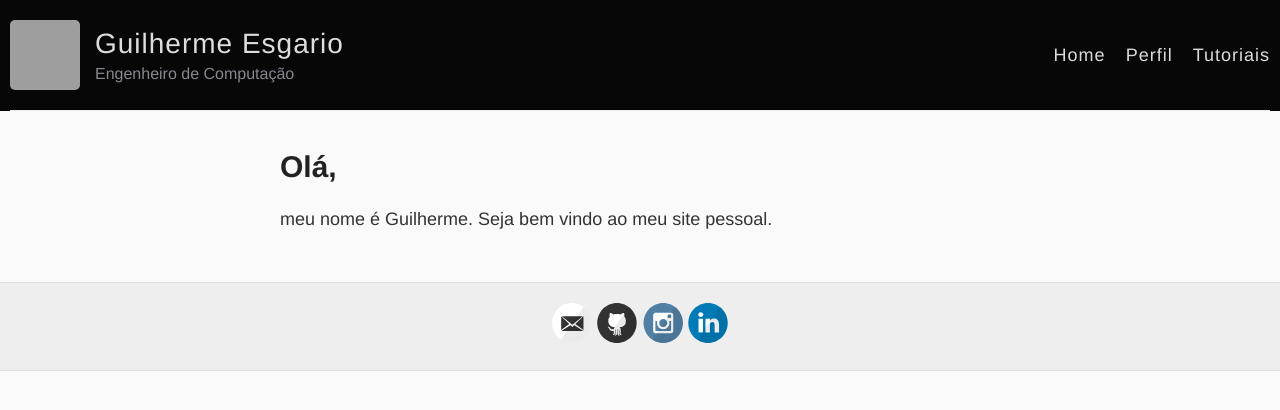
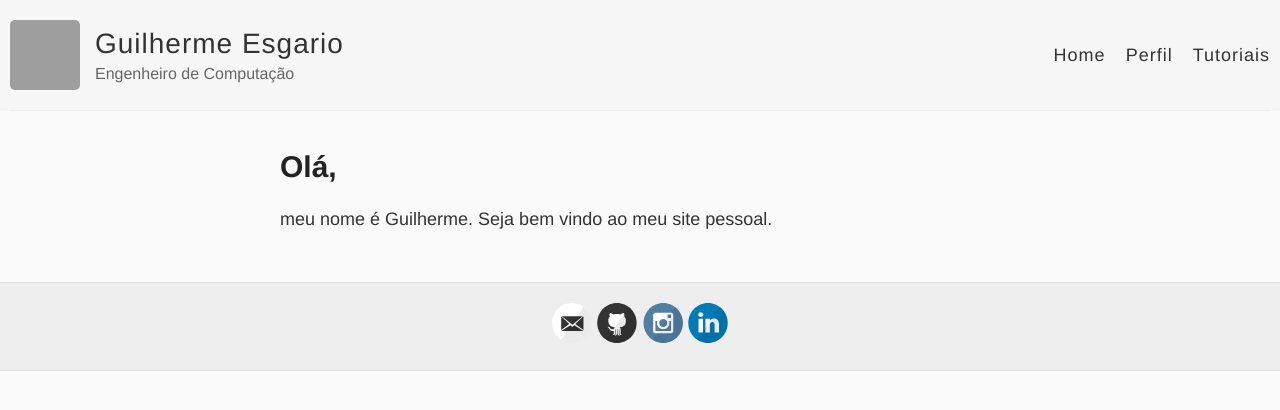
Before and after one commit to esgario/personal-website, a Jekyll site: the page built from index.md, in a window 1280 px wide. Shown: the top 410 px of the page. Built offline with Jekyll 4.4.1, drawn with Linux system fonts in a browser that asks for light colours; grey boxes are pictures that could not be loaded.

Commit message:
Change color

```diff
--- a/_sass/_variables.scss
+++ b/_sass/_variables.scss
@@ -12,7 +12,6 @@ $darkerGray: #222;
 $darkGray: #333;
 $gray: #666;
 $lightGray: #eee;
-$lightGrayTop: #ddd;
 $white: #fff;
 
 // Font stacks
--- a/style.scss
+++ b/style.scss
@@ -33,7 +33,8 @@ body {
 
 .top {
   max-width: none;
-  background-color: $black;
+  background-color: #f7f7f7;
+
 }
 
 h1, h2, h3, h4, h5, h6 {
@@ -53,7 +54,7 @@ h1, h2, h3, h4, h5, h6 {
 h1 {
   font-size: 30px;
   a {
-    color: $lightGrayTop;
+    color: $darkGray;
   }
 }
 
@@ -208,7 +209,7 @@ img {
 
 .site-description {
   margin: -5px 0 0 0;
-  color: #878790;
+  color: $gray;
   font-size: 16px;
 
   @include mobile {
@@ -231,7 +232,7 @@ nav {
 
   a {
     margin-left: 20px;
-    color: $lightGrayTop;
+    color: $darkGray;
     text-align: right;
     font-weight: 300;
     letter-spacing: 1px;
```
Also changed, not shown: 3 other files.
